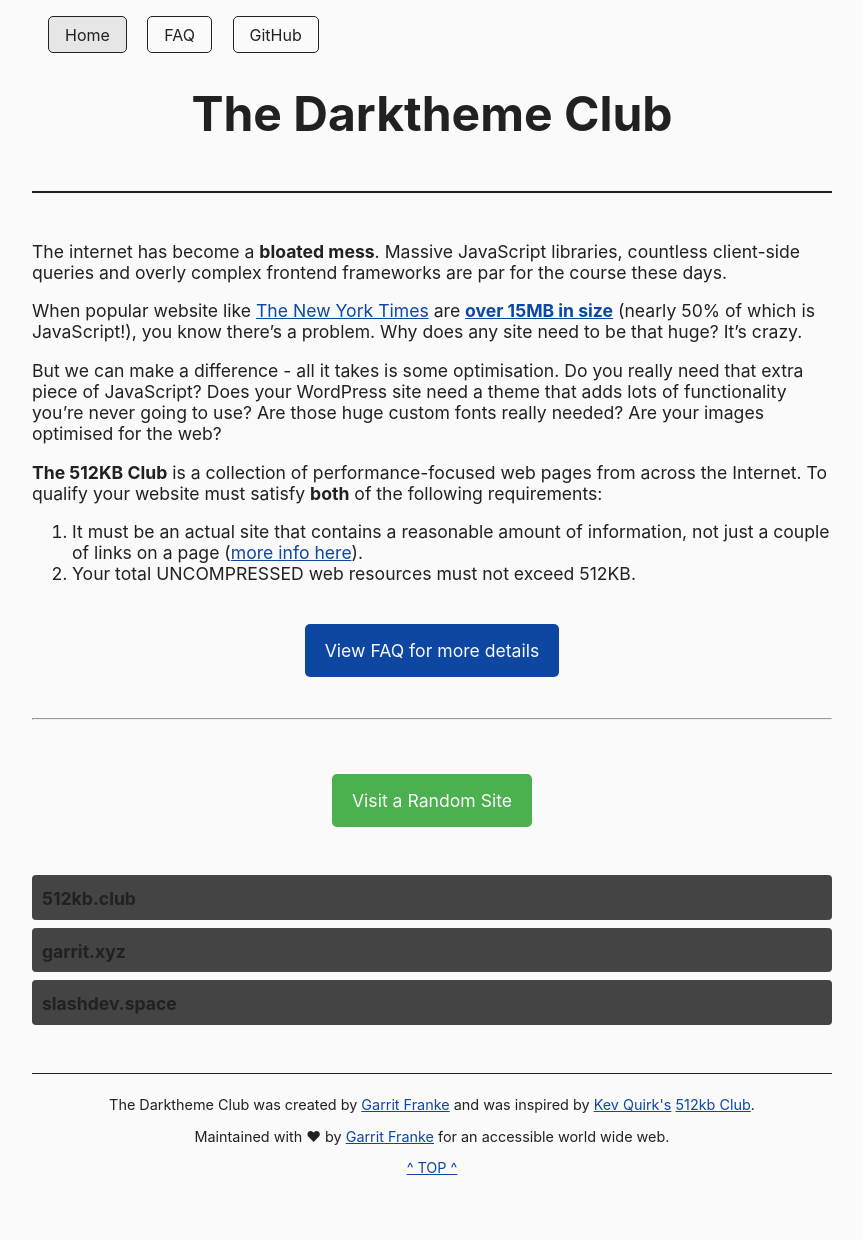
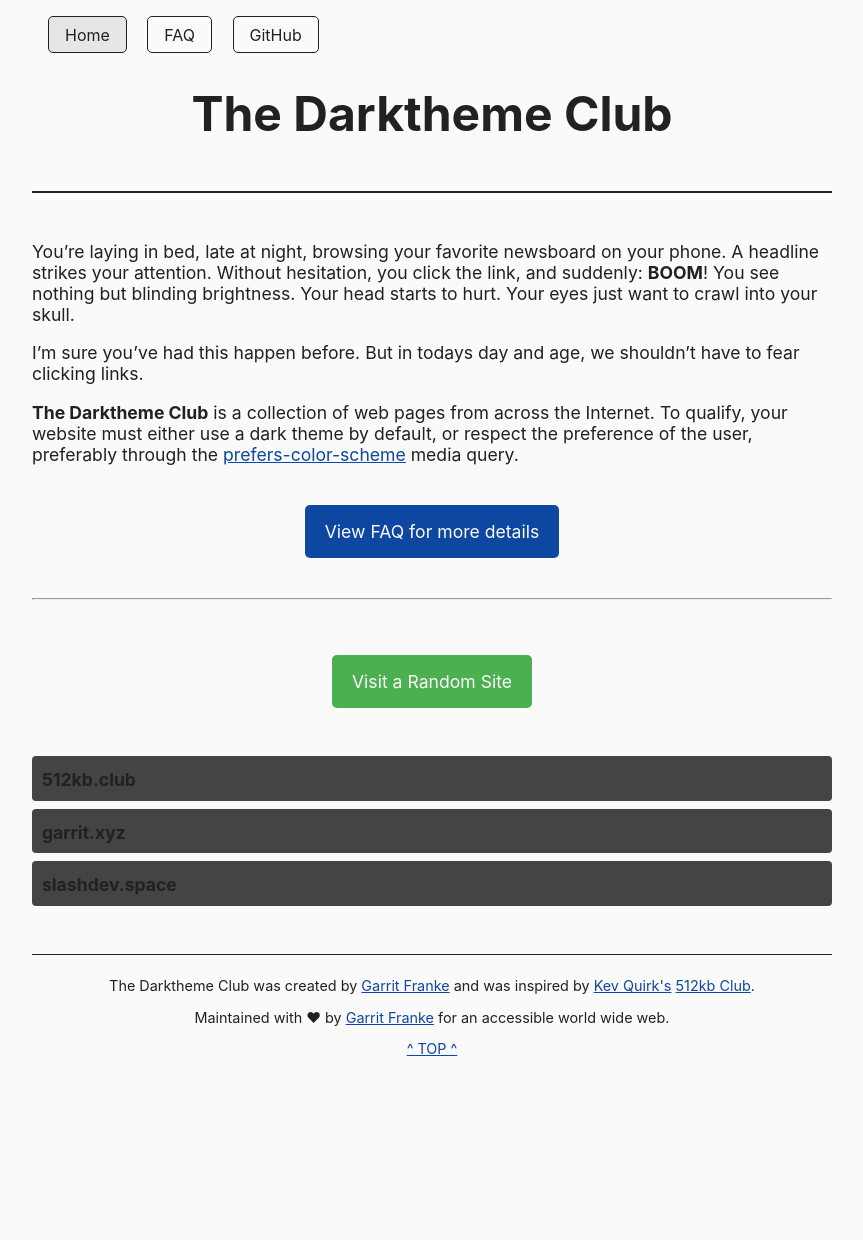
Before and after one commit to katherinek727/darktheme.club, a Jekyll site: the page built from index.md, in a window 1280 px wide. Shown: the whole page, without its empty margins (208-1071 px from the left). Built offline with Jekyll 4.4.1, drawn with Linux system fonts in a browser that asks for light colours; after the commit the page ends 1121 px from its top, so only the background shows below that.

Commit message:
index: write introductory text

```diff
--- a/index.md
+++ b/index.md
@@ -3,16 +3,20 @@ permalink: /
 layout: default
 hasRandomBtn: true
 ---
-The internet has become a <b>bloated mess</b>. Massive JavaScript libraries, countless client-side queries and overly complex frontend frameworks are par for the course these days.
 
-When popular website like [The New York Times](https://www.nytimes.com/) are **[over 15MB in size](https://gtmetrix.com/reports/www.nytimes.com/Dz1IEZl0/)** (nearly 50% of which is JavaScript!), you know there's a problem. Why does any site need to be that huge? It's crazy.
+You're laying in bed, late at night, browsing your favorite newsboard on your
+phone. A headline strikes your attention. Without hesitation, you click the
+link, and suddenly: **BOOM**! You see nothing but blinding brightness. Your head
+starts to hurt. Your eyes just want to crawl into your skull.
 
-But we can make a difference - all it takes is some optimisation. Do you really need that extra piece of JavaScript? Does your WordPress site need a theme that adds lots of functionality you're never going to use? Are those huge custom fonts really needed? Are your images optimised for the web?
+I'm sure you've had this happen before. But in todays day and age, we shouldn't
+have to fear clicking links.
 
-**The 512KB Club** is a collection of performance-focused web pages from across the Internet. To qualify your website must satisfy **both** of the following requirements:
-
-1. It must be an actual site that contains a reasonable amount of information, not just a couple of links on a page ([more info here](/faq/#lightweight-notice)).
-2. Your total UNCOMPRESSED web resources must not exceed 512KB.
+**The Darktheme Club** is a collection of web pages from across the Internet. To
+qualify, your website must either use a dark theme by default, or respect the
+preference of the user, preferably through the
+[prefers-color-scheme](https://developer.mozilla.org/en-US/docs/Web/CSS/@media/prefers-color-scheme)
+media query.
 
 <br>
 <div class="centre">
```
Also changed, not shown: faq.md (+5 -1 lines).
